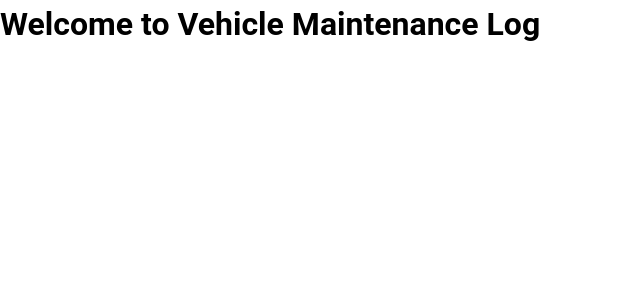
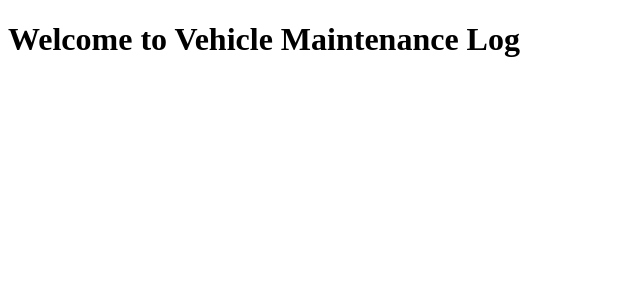
Before and after one commit to ksentak/vehicle-maintenance-log, a Vue app: page / in a window 1280 px wide. Shown: the top 300 px of the page, without its empty margins (0-640 px from the left). Built offline with nearby package versions, Linux system fonts and the light colour scheme.

Commit message:
remove vuetify

```diff
--- a/package.json
+++ b/package.json
@@ -10,8 +10,7 @@
   "dependencies": {
     "lodash": "^4.17.21",
     "vue": "^3.4.21",
-    "vue-router": "^4.3.2",
-    "vuetify": "^3.6.0-beta.0.0"
+    "vue-router": "^4.3.2"
   },
   "devDependencies": {
     "@vitejs/plugin-vue": "^5.0.4",
--- a/src/App.vue
+++ b/src/App.vue
@@ -1,7 +1,7 @@
-<script setup lang="ts"></script>
+<script setup lang="ts">
+import { RouterView } from 'vue-router';
+</script>
 
 <template>
-  <h1>Welcome to Vehicle Maintenance Log</h1>
+  <Router-View />
 </template>
-
-<style scoped></style>
--- /dev/null
+++ b/src/components/Navbar.vue
@@ -0,0 +1,3 @@
+<script setup lang="ts"></script>
+
+<template></template>
--- a/src/main.ts
+++ b/src/main.ts
@@ -1,6 +1,5 @@
 import { createApp } from 'vue';
 import App from './App.vue';
 import router from './router';
-import vuetify from './plugins/vuetify';
 
-createApp(App).use(vuetify).use(router).mount('#app');
+createApp(App).use(router).mount('#app');
--- a/src/plugins/vuetify.ts
+++ /dev/null
@@ -1,6 +0,0 @@
-import { createVuetify } from 'vuetify';
-import 'vuetify/styles';
-
-const vuetify = createVuetify();
-
-export default vuetify;
--- a/src/router/index.ts
+++ b/src/router/index.ts
@@ -1,5 +1,5 @@
 import { createRouter, createWebHistory } from 'vue-router';
-import App from '../App.vue';
+import Home from '../views/Home.vue';
 
 const router = createRouter({
   history: createWebHistory(import.meta.env.BASE_URL),
@@ -7,7 +7,7 @@ const router = createRouter({
     {
       path: '/',
       name: 'home',
-      component: App,
+      component: Home,
     },
     // {
     //   path: '/vehicle-maintenance',
--- /dev/null
+++ b/src/views/Home.vue
@@ -0,0 +1,10 @@
+<script setup lang="ts">
+import Navbar from '../components/Navbar.vue';
+</script>
+
+<template>
+  <Navbar />
+  <h1>Welcome to Vehicle Maintenance Log</h1>
+</template>
+
+<style scoped></style>
```
Also changed, not shown: 1 other file (tests, documents, lock files or other folders).
